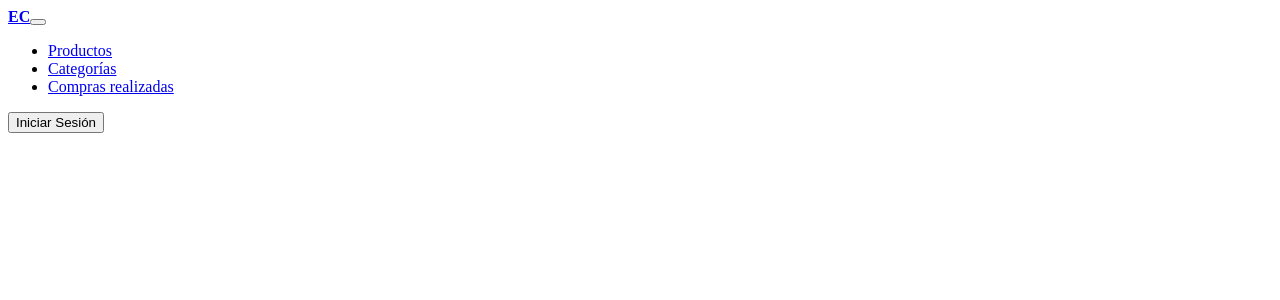
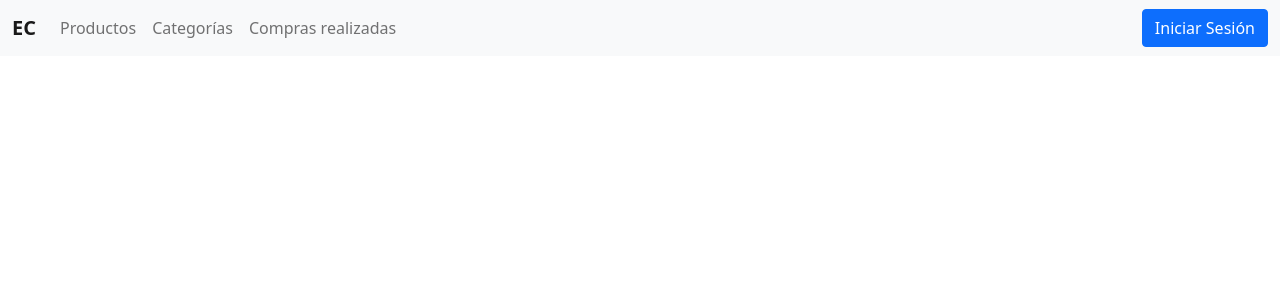
Before and after one commit to Cstephen13/e-commerce_, a Next.js app: page /sing-up in a window 1280 px wide. Shown: the top 300 px of the page. Built offline with nearby package versions, Linux system fonts and the light colour scheme; no server answers.

Commit message:
css loader

```diff
--- a/pages/_document.tsx
+++ b/pages/_document.tsx
@@ -9,6 +9,10 @@
                     {/** WebFont */}
                     {/** stylesheets */}
                     {/** scripts */}
+                    <link href="https://cdn.jsdelivr.net/npm/bootstrap@5.1.3/dist/css/bootstrap.min.css"
+                          rel="stylesheet"
+                          integrity="sha384-1BmE4kWBq78iYhFldvKuhfTAU6auU8tT94WrHftjDbrCEXSU1oBoqyl2QvZ6jIW3"
+                          crossOrigin="anonymous"/>
                 </Head>
                 <body className="my-body-class">
                 <Main />
```
